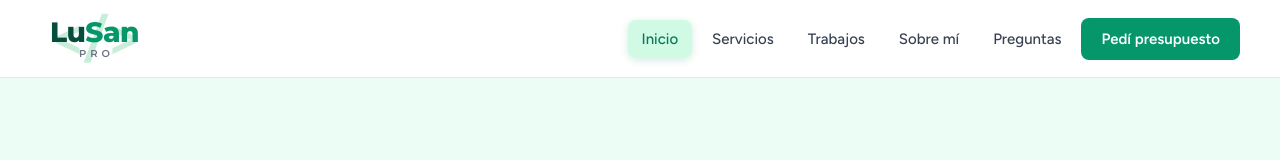
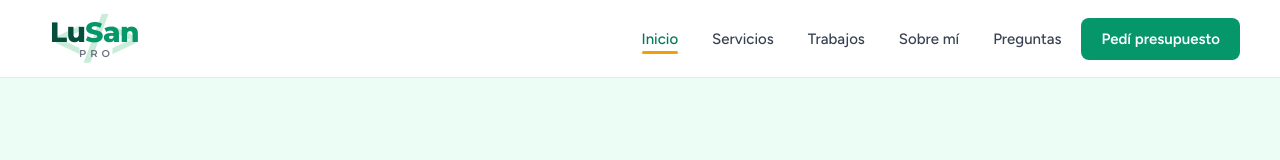
Before and after one commit to hernanarana/hernanarana.github.io, a plain HTML site: page index.html in a window 1280 px wide. In both pictures the pointer is over the link "Inicio". Shown: the top 160 px of the page. Drawn offline with nearby package versions, Linux system fonts and the light colour scheme.

Commit message:
Menú: subrayado ámbar que crece al pasar el mouse
Co-Authored-By: Claude Opus 5.5 <noreply@anthropic.com>
Claude-Session: https://claude.ai/code/session_011ap16pK2TGjALhM9JLdG3v

```diff
--- a/index.html
+++ b/index.html
@@ -33,7 +33,11 @@ input:focus{outline:2px solid #059669;outline-offset:1px}
 .ls-in{display:inline-block;animation:lsIn .8s cubic-bezier(.2,.8,.2,1) both}
 @media (prefers-reduced-motion: reduce){.ls-in,.ls-fall{animation:none!important}}
 .ls-nav,.ls-btn,.ls-btn2,.ls-card,.ls-soc,.ls-chip,.ls-filt{transition:all .2s ease}
-.ls-nav:hover{color:#047857!important;background:#d1fae5;box-shadow:0 2px 8px rgba(5,150,105,.18)}
+.ls-nav{position:relative}
+.ls-nav::after{content:'';position:absolute;left:14px;right:14px;bottom:4px;height:3px;border-radius:2px;background:#f59e0b;transform:scaleX(0);transform-origin:left center;transition:transform .3s cubic-bezier(.2,.8,.2,1)}
+.ls-nav:hover{color:#047857!important}
+.ls-nav:hover::after,.ls-nav:focus-visible::after{transform:scaleX(1)}
+@media (prefers-reduced-motion: reduce){.ls-nav::after{transition:none}}
 @keyframes lsMarq{to{transform:translateX(calc(-50% - 8px))}}
 .ls-track{animation:lsMarq 32s linear infinite}
 @media (prefers-reduced-motion: reduce){.ls-track{animation:none}}
```
